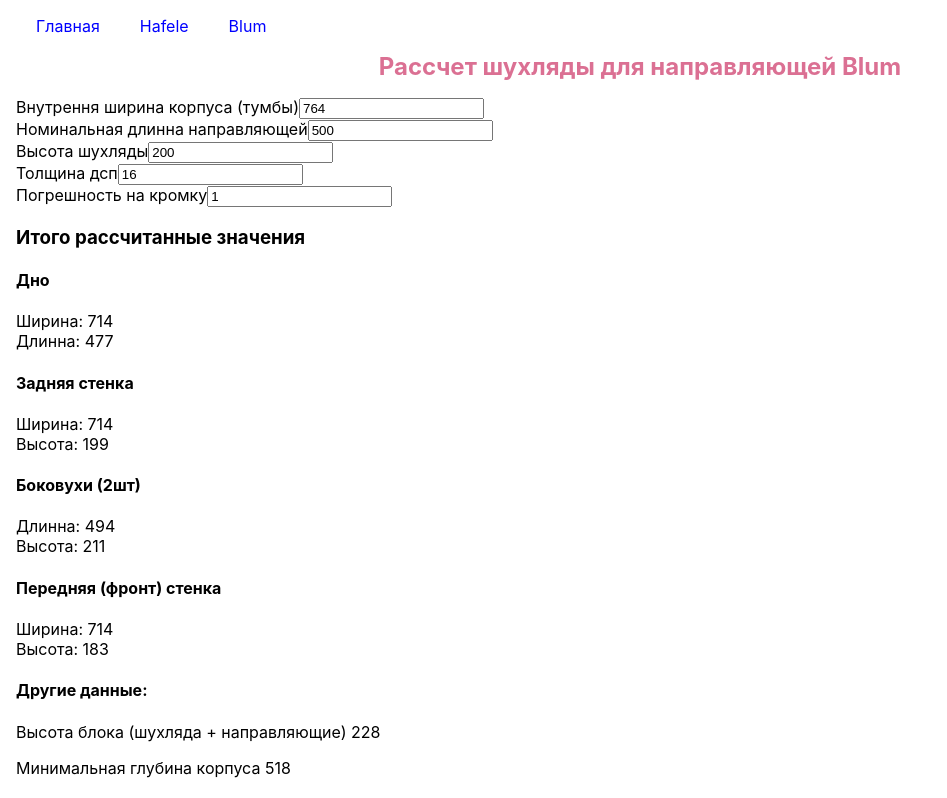
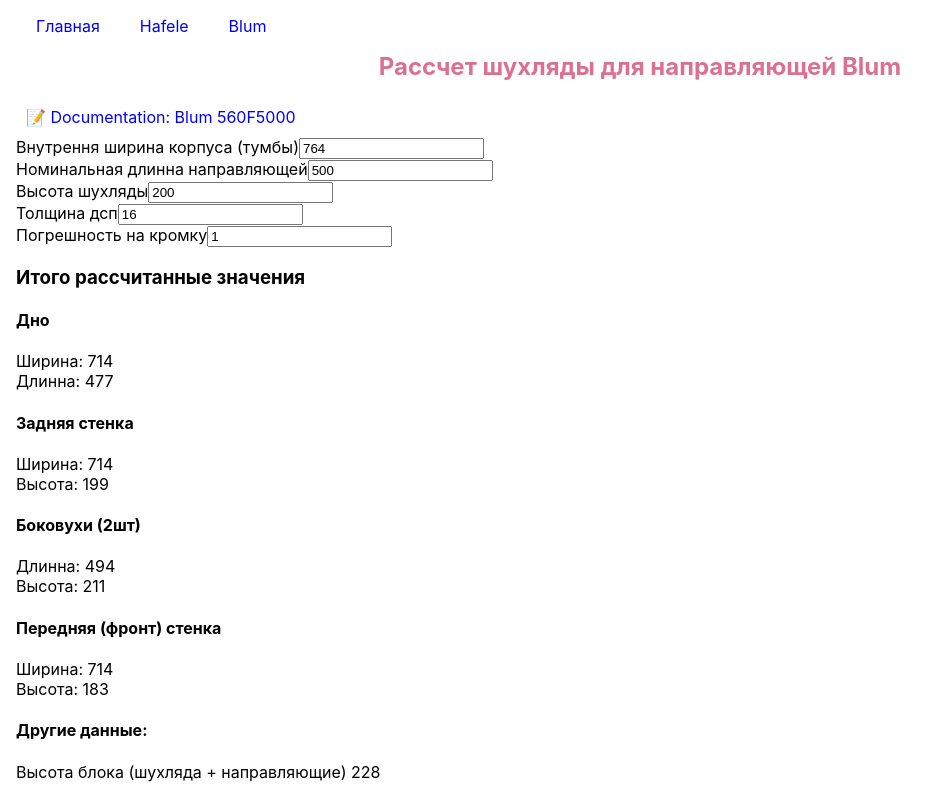
Before and after one commit to Svyatoslavik/rascal-calc, a React (Create React App) app: page /blum in a window 1280 px wide. Shown: the top 798 px of the page, without its empty margins (0-947 px from the left). Built offline with nearby package versions, Linux system fonts and the light colour scheme.

Commit message:
Added link to blum documentation

```diff
--- a/src/pages/PageCalcBlum/PageCalcBlum.tsx
+++ b/src/pages/PageCalcBlum/PageCalcBlum.tsx
@@ -40,6 +40,8 @@
     return (
         <div>
             <Title>Рассчет шухляды для направляющей Blum</Title>
+
+            <DocumentLink href="./blum560f5000.pdf" target="_blank">📝 Documentation: Blum 560F5000</DocumentLink>
 
             <div>
                 <div>
@@ -124,3 +126,14 @@
         </div>
     );
 }
+
+const DocumentLink = styled.a`
+    color: blue;
+    display: inline-block;
+    padding: 10px;
+    text-decoration: none;
+
+    &:hover{
+        background-color: rgba(0,0,0,.1);
+    }
+`;
```
